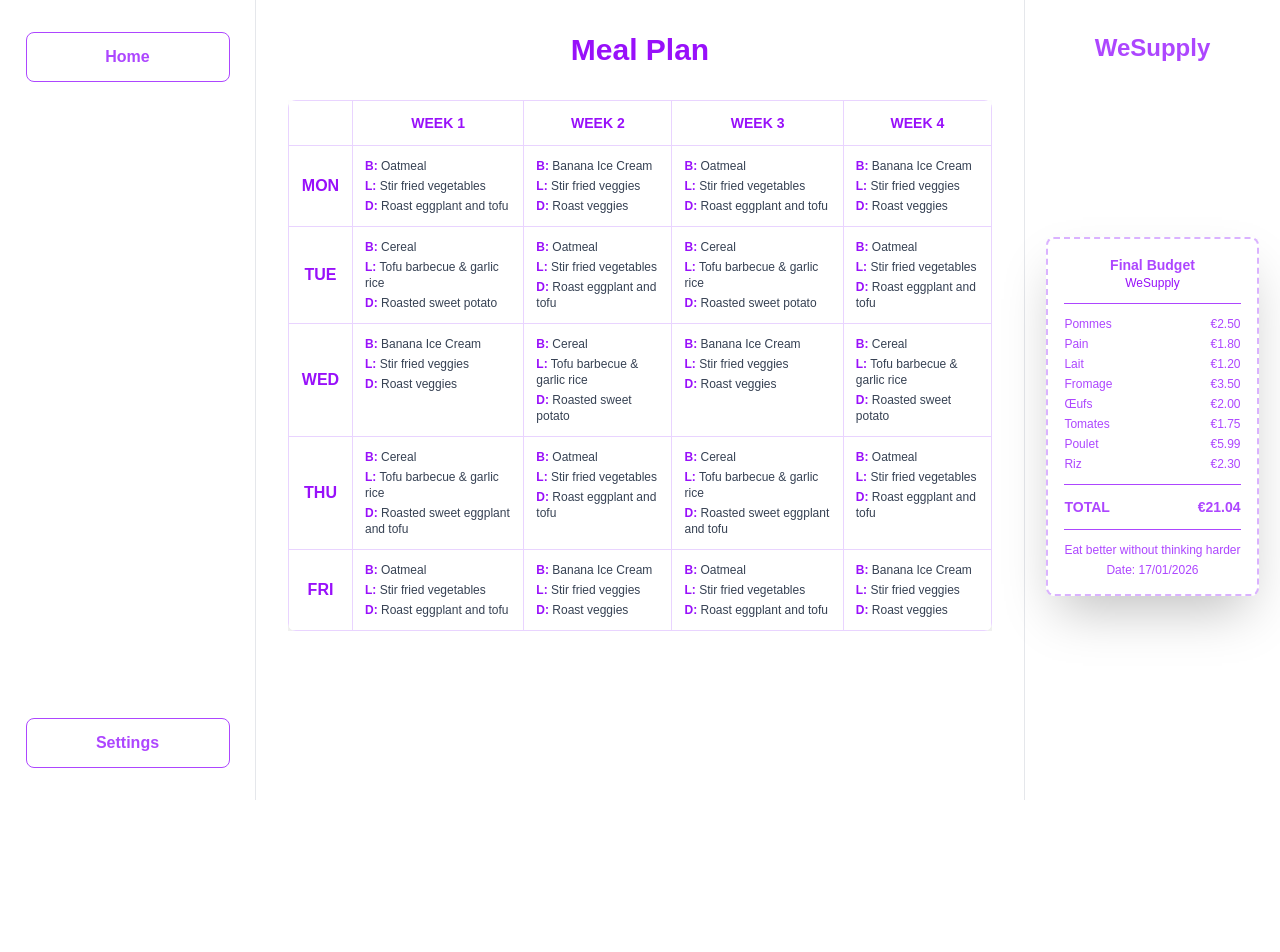
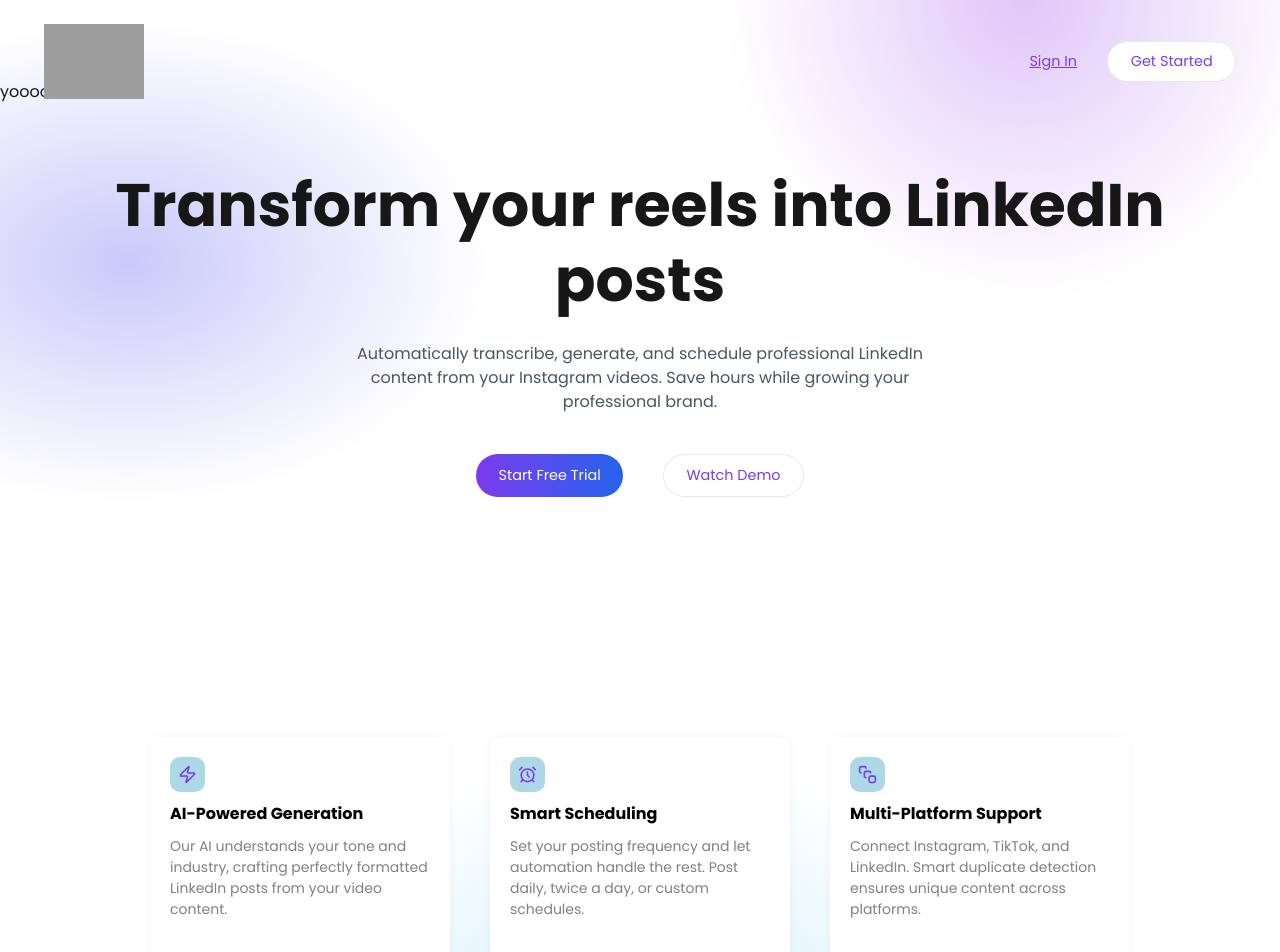
Before and after one commit to 227Faddi/wesupply, a Next.js app: page / in a window 1280 px wide. Shown: the top 952 px of the page. Before the commit the page ends 800 px from the top, so only its background shows below. Built offline with nearby package versions, Linux system fonts and the light colour scheme; grey boxes are pictures that could not be loaded.

Commit message:
landing page somewhere

```diff
--- /dev/null
+++ b/app/components/layout/Header.tsx
@@ -0,0 +1,34 @@
+'use client';
+import Image from "next/image";
+import { useRouter } from "next/navigation";
+import { Button } from "../ui/Button/Button";
+
+export default function Header() {
+
+    const router = useRouter();
+    return (
+        <nav className="absolute top-0 left-0 right-0 z-50 px-4 sm:px-6 py-4 sm:py-6">
+            <div className="flex gap-2 sm:gap-3 items-center mx-2 sm:mx-5">
+                <div className="flex-none">
+                    <Image
+                        src="/BakanAI_full_logo_transparent_svg.svg"
+                        alt="Logo"
+                        width={80}
+                        height={80}
+                        className="w-20 sm:w-24 md:w-[100px] h-auto"
+                    />
+                </div>
+                <div className="flex-grow"></div>
+                <div className="flex gap-1 sm:gap-2">
+                    <Button variant="transparent" className="text-sm sm:text-base md:text-lg px-2 sm:px-4" >
+                        Sign In
+                    </Button>
+                    <Button variant="white" className="text-xs sm:text-sm px-3 sm:px-4" onClick={ () => router.push('/dashboard')}>
+                        Get Started
+                    </Button>
+                </div>
+
+            </div>
+        </nav>
+    );
+}
--- /dev/null
+++ b/app/components/ui/Button/Button.tsx
@@ -0,0 +1,38 @@
+import * as React from "react";
+type ButtonVariant = "gradient" | "blue" | "white" | "transparent";
+import styles from "./ButtonStyles.module.css"
+
+interface ButtonProps // we are doing this to make that the Button.tsx component receive all the HTML button attributes
+    extends React.ButtonHTMLAttributes<HTMLButtonElement> {
+    variant?: ButtonVariant
+}
+
+
+
+
+export function Button({
+    children, // defines what will be inside the button e.g <Button> Click me </Button>
+    variant = "gradient",
+    className = "",
+    ...props //all the other attributes of a normal HTML document
+}: ButtonProps) {
+
+
+    const variantClass =
+        variant === "gradient"
+            ? styles.gradient
+            : variant === "blue"
+                ? styles.blue
+                : variant === "white"
+                    ? styles.white
+                    : styles.transparent;
+
+    return (
+        <button
+            className={`${styles.base} ${variantClass} ${className}`}
+            {...props}
+        >
+            {children}
+        </button>
+    );
+}
--- /dev/null
+++ b/app/components/ui/Button/ButtonStyles.module.css
@@ -0,0 +1,55 @@
+/* Base button styles – shared by all variants */
+.base {
+  display: inline-flex;
+  align-items: center;
+  justify-content: center;
+  padding: 0.6rem 1.4rem;
+  border-radius: 9999px; /* pill */
+  font-size: 0.9rem;
+  font-weight: 500;
+  border: none;
+  cursor: pointer;
+  transition: background 150ms ease, color 150ms ease, box-shadow 150ms ease;
+}
+
+/* Gradient variant */
+.gradient {
+  background: linear-gradient(90deg, #7c3aed, #2563eb);
+  color: white;
+}
+
+.gradient:hover {
+  filter: brightness(1.05);
+}
+
+/* Solid blue */
+.blue {
+  background: #2563eb;
+  color: white;
+}
+
+.blue:hover {
+  background: #1d4ed8;
+}
+
+/* White with purple hover */
+.white {
+  background: white;
+  color: #7c3aed;
+  border: 1px solid #e5e7eb;
+}
+
+.white:hover {
+  background: #f5f3ff;
+  border-color: #a855f7;
+}
+
+/* White with purple hover */
+.transparent {
+  background: none;
+  color: #7c3aed;
+  text-decoration: underline;
+  border: none;
+
+
+}
--- /dev/null
+++ b/app/components/ui/Card/feature.module.css
@@ -0,0 +1,36 @@
+.card {
+    display: inline-flex;
+    flex-direction: column;
+    align-items: left;
+    justify-content: flex-start;
+    background-color: white;
+    padding: 20px;
+    border-radius: 10px;
+    box-shadow:  0 0 10px rgba(0, 0, 0, 0.05);
+    gap: 10px;
+    max-width: 300px;
+    height: 270px;
+}
+
+.h1 {
+    font-size: 16px;
+    font-weight: 600;
+    font-style: bold;
+    color: black;
+    text-align: left;
+}
+
+.p {
+    font-size: 14px;
+    font-style: regular;
+    color: gray;
+    text-align: left;
+    ;
+}
+
+.icon {
+    color: #7c3aed;
+    background-color: lightblue;
+    padding: 8px;
+    border-radius: 10px;
+}
--- /dev/null
+++ b/app/components/ui/Card/featureCard.tsx
@@ -0,0 +1,31 @@
+import { LucideIcon } from "lucide-react";
+import * as React from "react";
+import style from "./feature.module.css"
+
+interface CardProps {
+    icon: LucideIcon;
+    title: String;
+    description: String
+}
+
+export function FeatureCard({
+    icon,
+    title = "",
+    description = ""
+
+}: CardProps) {
+
+    <div className="">
+
+    </div>
+
+    return (
+
+        <div className={`${style.card} `}>
+            {React.createElement(icon, { size: 35, className: style.icon })}
+            <h1 className={style.h1}>{title}</h1>
+            <p className={style.p}>{description}</p>
+
+        </div>
+    );
+}
--- /dev/null
+++ b/app/components/ui/fonts.ts
@@ -0,0 +1,9 @@
+import { Montserrat } from 'next/font/google';
+import { Inter } from 'next/font/google';
+import { Poppins } from 'next/font/google';
+
+export const inter = Inter({subsets: ['latin']})
+export const poppins = Poppins({subsets: ['latin'], weight:['400', '700']})
+
+
+export const montserrat = Montserrat({subsets: ['latin'], weight:['400', '700']});
--- /dev/null
+++ b/app/dashboard/layout.tsx
@@ -0,0 +1,49 @@
+import type { Metadata } from "next";
+import { Geist, Geist_Mono, Montserrat, Poppins } from "next/font/google";
+import Navbar from "../components/navbar";
+import Budget from "../components/budget";
+import "../globals.css";
+
+const geistSans = Geist({
+  variable: "--font-geist-sans",
+  subsets: ["latin"],
+});
+
+const geistMono = Geist_Mono({
+  variable: "--font-geist-mono",
+  subsets: ["latin"],
+});
+
+const montserrat = Montserrat({
+  variable: "--font-montserrat",
+  subsets: ["latin"],
+});
+
+const poppins = Poppins({
+  variable: "--font-poppins",
+  weight: ["400", "500", "600", "700"],
+  subsets: ["latin"],
+});
+
+export const metadata: Metadata = {
+  title: "Create Next App",
+  description: "Generated by create next app",
+};
+
+export default function RootLayout({
+  children,
+}: Readonly<{
+  children: React.ReactNode;
+}>) {
+  return (
+    <html lang="en">
+      <body
+        className={`${geistSans.variable} ${geistMono.variable} ${montserrat.variable} ${poppins.variable} antialiased flex`}
+      >
+        <Navbar />
+        <div className="w-1/5"></div>
+        {children}
+      </body>
+    </html>
+  );
+}
--- /dev/null
+++ b/app/dashboard/page.tsx
@@ -0,0 +1,11 @@
+import Budget from "../components/budget";
+import MealPlan from "../components/mealplan";
+
+export default function Home() {
+  return (
+    <>
+      <MealPlan />
+      <Budget />
+    </>
+  );
+}
--- a/app/layout.tsx
+++ b/app/layout.tsx
@@ -1,48 +1,23 @@
-import type { Metadata } from "next";
-import { Geist, Geist_Mono, Montserrat, Poppins } from "next/font/google";
-import Navbar from "./components/navbar";
-import Budget from "./components/budget";
-import "./globals.css";
+import { montserrat, inter, poppins } from "./components/ui/fonts";
+import Header from "./components/layout/Header";
+import Image from 'next/image';
 
-const geistSans = Geist({
-  variable: "--font-geist-sans",
-  subsets: ["latin"],
-});
 
-const geistMono = Geist_Mono({
-  variable: "--font-geist-mono",
-  subsets: ["latin"],
-});
-
-const montserrat = Montserrat({
-  variable: "--font-montserrat",
-  subsets: ["latin"],
-});
-
-const poppins = Poppins({
-  variable: "--font-poppins",
-  weight: ["400", "500", "600", "700"],
-  subsets: ["latin"],
-});
-
-export const metadata: Metadata = {
-  title: "Create Next App",
-  description: "Generated by create next app",
-};
 
 export default function RootLayout({
   children,
-}: Readonly<{
+}: {
   children: React.ReactNode;
-}>) {
+}) {
   return (
     <html lang="en">
-      <body
-        className={`${geistSans.variable} ${geistMono.variable} ${montserrat.variable} ${poppins.variable} antialiased flex`}
-      >
-        <Navbar />
-        <div className="w-1/5"></div>
+      <body className={`${poppins.className} `}>
+
+
+
         {children}
+
+
       </body>
     </html>
   );
--- a/app/page.tsx
+++ b/app/page.tsx
@@ -1,11 +1,74 @@
-import Budget from "./components/budget";
-import MealPlan from "./components/mealplan";
+import Image from "next/image";
 
-export default function Home() {
+
+import "./globals.css";
+import { Button } from "./components/ui/Button/Button";
+import { FeatureCard } from "./components/ui/Card/featureCard";
+import { AlarmClock, Home, Motorbike, SquareStack, Zap } from "lucide-react"
+import Header from "./components/layout/Header";
+
+
+export default function HomePage() {
+
+
   return (
-    <>
-      <MealPlan />
-      <Budget />
-    </>
+    //container mx-auto px-4 py-16 trying to keep everything in this size
+
+
+    <main className="relative min-h-screen overflow-hidden pt-20" style={{
+      backgroundImage: `
+           radial-gradient(600px 400px at 10% 20%, rgba(99,102,241,0.35), transparent 60%),
+           radial-gradient(500px 500px at 80% 0%, rgba(147,51,234,0.28), transparent 60%),
+           radial-gradient(600px 500px at 50% 80%, rgba(56,189,248,0.25), transparent 60%)
+         `
+    }}>
+        <h1>yoooo</h1>
+
+      <Header />
+      <div className="mx-auto max-w-7xl px-6 sm:px-6 lg:px-10" >
+
+        <div className="container mx-auto px-4 py-16 text-center align-center">
+          <h1 className=" text-3xl  md:text-4xl  lg:text-6xl font-bold leading-tight text-pretty ">Transform your reels into LinkedIn posts</h1>
+          <p className="max-w-xl mx-auto  text-gray-600 m-6">Automatically transcribe, generate, and schedule professional LinkedIn content from your Instagram videos. Save hours while growing your professional brand.</p>
+          <div className="flex flex-col sm:flex-row justify-center gap-4 sm:gap-10 my-10 px-4 sm:px-0">
+
+
+            <Button variant="gradient" className="w-full sm:w-auto"> Start Free Trial </Button>
+            <Button variant="white" className="w-full sm:w-auto"> Watch Demo</Button>
+
+
+
+          </div>
+          <div className="flex justify-center my-60 gap-10 flex-wrap flex-row align-center">
+            <div className="flex-none">
+              <FeatureCard
+                icon={Zap}
+                title="AI-Powered Generation"
+                description="Our AI understands your tone and industry, crafting perfectly formatted LinkedIn posts from your video content." />
+            </div>
+            <div className="flex-none">
+              <FeatureCard
+                icon={AlarmClock}
+                title="Smart Scheduling"
+                description="Set your posting frequency and let automation handle the rest. Post daily, twice a day, or custom schedules." />
+            </div>
+            <div className="flex-none">
+              <FeatureCard
+                icon={SquareStack}
+                title="Multi-Platform Support"
+                description="Connect Instagram, TikTok, and LinkedIn. Smart duplicate detection ensures unique content across platforms." />
+            </div>
+
+
+
+          </div>
+
+
+
+        </div>
+      </div>
+    </main>
+
+
   );
 }
```
